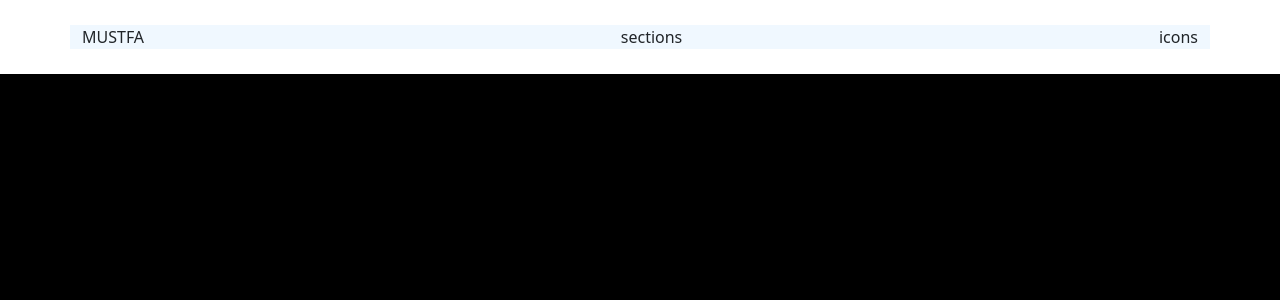
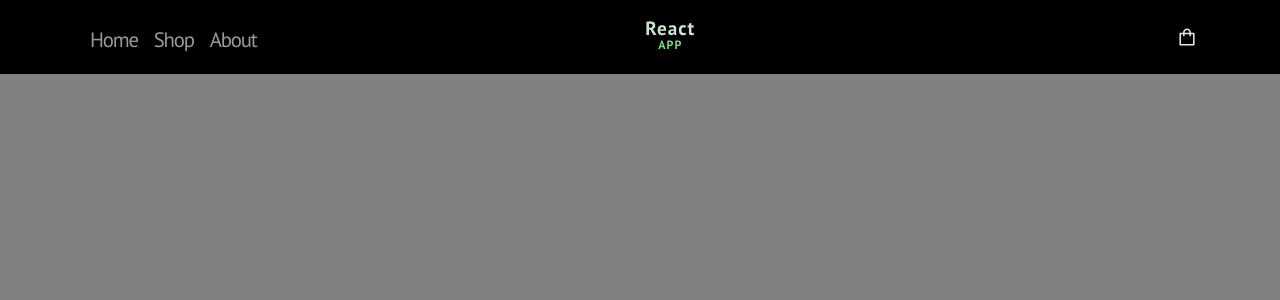
Before and after one commit to mAbdeen9/TechShop_Frontend, a React (Create React App) app: page / in a window 1280 px wide. Shown: the top 300 px of the page. Built offline with nearby package versions, Linux system fonts and the light colour scheme.

Commit message:
header update

```diff
--- a/package.json
+++ b/package.json
@@ -3,6 +3,7 @@
   "version": "0.1.0",
   "private": true,
   "dependencies": {
+    "@react-icons/all-files": "^4.1.0",
     "@testing-library/jest-dom": "^5.17.0",
     "@testing-library/react": "^13.4.0",
     "@testing-library/user-event": "^13.5.0",
@@ -10,6 +11,8 @@
     "react": "^18.2.0",
     "react-bootstrap": "^2.8.0",
     "react-dom": "^18.2.0",
+    "react-icons": "^4.11.0",
+    "react-router-dom": "^6.16.0",
     "react-scripts": "5.0.1",
     "web-vitals": "^2.1.4"
   },
--- a/public/index.html
+++ b/public/index.html
@@ -15,6 +15,12 @@
       user's mobile device or desktop. See https://developers.google.com/web/fundamentals/web-app-manifest/
     -->
     <link rel="manifest" href="%PUBLIC_URL%/manifest.json" />
+    <link rel="preconnect" href="https://fonts.googleapis.com" />
+    <link rel="preconnect" href="https://fonts.gstatic.com" crossorigin />
+    <link
+      href="https://fonts.googleapis.com/css2?family=PT+Sans:ital,wght@0,400;0,700;1,700&display=swap"
+      rel="stylesheet"
+    />
     <!--
       Notice the use of %PUBLIC_URL% in the tags above.
       It will be replaced with the URL of the `public` folder during the build.
--- a/src/components/Header/Header.jsx
+++ b/src/components/Header/Header.jsx
@@ -1,13 +1,37 @@
 import React from "react";
 import Classes from "./Header.module.css";
+import { AiOutlineShopping } from "react-icons/ai";
+import { HiMenuAlt1 } from "react-icons/hi";
+import { NavLink } from "react-router-dom";
 
 function Header() {
   return (
     <header className={Classes.full__container}>
       <div className={`container ${Classes.big__screen__main}`}>
-        <div className="logo">MUSTFA</div>
-        <div className="sections">sections</div>
-        <div className="icons">icons</div>
+        <div className={Classes.sections}>
+          <NavLink to="/Home">Home</NavLink>
+          <NavLink to="/Shop">Shop</NavLink>
+          <NavLink to="/About">About</NavLink>
+        </div>
+        <HiMenuAlt1
+          className={Classes.menuBtn}
+          size={22}
+          opacity={0.9}
+          cursor={"pointer"}
+          onClick={() => console.log("menu icon clicked!")}
+        />
+        <div className={Classes.logo}>
+          React
+          <span>APP</span>
+        </div>
+        <div className={Classes.icons}>
+          <AiOutlineShopping
+            size={22}
+            opacity={0.9}
+            cursor={"pointer"}
+            onClick={() => console.log("cart icon clicked!")}
+          />
+        </div>
       </div>
     </header>
   );
--- a/src/components/Header/Header.module.css
+++ b/src/components/Header/Header.module.css
@@ -4,9 +4,56 @@
   display: flex;
   justify-content: center;
   align-items: center;
-  background-color: #ffffff;
+  background-color: black;
   width: 100%;
   height: 74px;
+  color: white;
+}
+
+.logo {
+  color: #cce4cb;
+  font-size: larger;
+  font-weight: bold;
+  letter-spacing: 1px;
+  margin-right: 100px;
+}
+
+.logo span {
+  display: block;
+  position: relative;
+  bottom: 6px;
+  font-size: 12px;
+  text-align: center;
+  color: #78d97c;
+}
+
+.menuBtn {
+  display: none;
+}
+
+.icons {
+  display: flex;
+  justify-content: space-between;
+  align-items: center;
+  gap: 10px;
+}
+
+.sections {
+  display: flex;
+  justify-content: space-evenly;
+  align-content: center;
+  padding: 0.5rem;
+  gap: 1rem;
+  list-style-type: none;
+  margin-top: 0.3rem;
+}
+
+.sections a {
+  color: white;
+  font-size: 1.3rem;
+  letter-spacing: -1.2px;
+  opacity: 0.6;
+  text-decoration: none;
 }
 
 /* Big Screens Header 🖥️  */
@@ -15,5 +62,21 @@
   display: flex;
   justify-content: space-between;
   align-items: center;
-  background-color: aliceblue;
 }
+
+/* responsive size */
+
+@media only screen and (max-width: 768px) {
+  /* For mobile phones: */
+  .sections {
+    display: none;
+  }
+
+  .menuBtn {
+    display: block;
+  }
+
+  .logo {
+    margin: auto;
+  }
+}
--- a/src/index.css
+++ b/src/index.css
@@ -1,14 +1,12 @@
 body {
   margin: 0;
-  font-family: -apple-system, BlinkMacSystemFont, "Segoe UI", "Roboto", "Oxygen",
-    "Ubuntu", "Cantarell", "Fira Sans", "Droid Sans", "Helvetica Neue",
-    sans-serif;
+  font-family: "PT Sans", sans-serif !important;
   -webkit-font-smoothing: antialiased;
   -moz-osx-font-smoothing: grayscale;
-  background-color: black !important;
+  background-color: gray !important;
 }
 
-code {
-  font-family: source-code-pro, Menlo, Monaco, Consolas, "Courier New",
-    monospace;
+.active {
+  opacity: 1 !important;
+  text-decoration: underline !important;
 }
--- a/src/index.js
+++ b/src/index.js
@@ -4,11 +4,14 @@ import "./index.css";
 import App from "./App";
 import reportWebVitals from "./reportWebVitals";
 import "bootstrap/dist/css/bootstrap.css";
+import { BrowserRouter } from "react-router-dom";
 
 const root = ReactDOM.createRoot(document.getElementById("root"));
 root.render(
   <React.StrictMode>
-    <App />
+    <BrowserRouter>
+      <App />
+    </BrowserRouter>
   </React.StrictMode>
 );
 
```
Also changed, not shown: src/assets/MUSTFALOGO.png (added), 1 other file (tests, documents, lock files or other folders).
